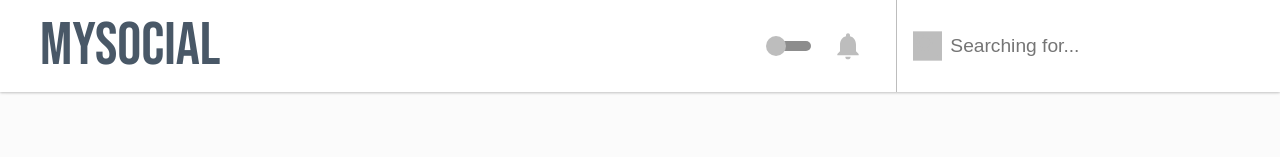
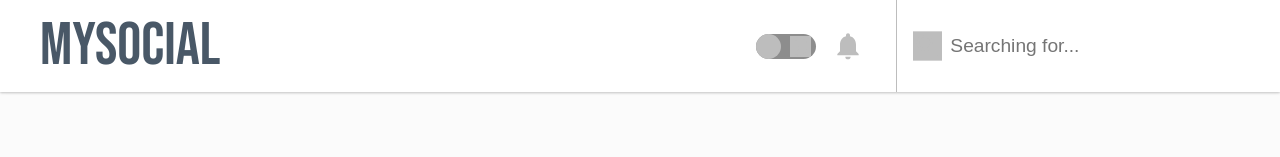
Before and after one commit to pedromihael/react-social-network, a React (Create React App) app: page / in a window 1280 px wide. Shown: the top 157 px of the page. Built offline with nearby package versions, Linux system fonts and the light colour scheme.

Commit message:
chore: add custon icons to switch

```diff
--- a/src/components/Card/styles.ts
+++ b/src/components/Card/styles.ts
@@ -62,7 +62,7 @@ export const Container = styled.div`
       transform: none;
       animation-name: ${fadeInOpacity};
       animation-iteration-count: 1;
-      animation-timing-function: ease-in;
+      animation-timing-function: ease-in-out;
       animation-duration: 0.25s;
     }
   }
--- /dev/null
+++ b/src/components/Switch/index.tsx
@@ -0,0 +1,40 @@
+import React, { useContext } from 'react';
+import { MdBrightness4, MdBrightness2 } from 'react-icons/md';
+import ReactSwitch from 'react-switch';
+import { ThemeContext } from 'styled-components';
+import { shade, lighten } from 'polished';
+import { OnIcon, OffIcon } from './styles';
+
+interface Props {
+  toggleTheme(): void
+}
+
+const Switch: React.FC<Props> = ({ toggleTheme }) => {
+  const { colors, title } = useContext(ThemeContext);
+
+  return (
+    <ReactSwitch
+      onChange={toggleTheme}
+      checked={title === 'dark'}
+      height={25}
+      width={60}
+      handleDiameter={25}
+      onHandleColor={lighten(0.25, colors.alterColor)}
+      offHandleColor={colors.alterColor}
+      offColor={shade(0.25, colors.alterColor)}
+      onColor={lighten(0.25, colors.background)}
+      uncheckedIcon={
+        <OnIcon>
+          <MdBrightness2 />
+        </OnIcon>
+      }
+      checkedIcon={
+        <OffIcon>
+          <MdBrightness4 />
+        </OffIcon>
+      }
+    />
+  );
+}
+
+export default Switch;
--- /dev/null
+++ b/src/components/Switch/styles.ts
@@ -0,0 +1,17 @@
+import styled from 'styled-components';
+
+export const OffIcon = styled.div`
+  display: flex;
+  align-items: center;
+  justify-content: center;
+  padding-right: 5px;
+  height: 100%;
+`;
+
+export const OnIcon = styled.div`
+  display: flex;
+  align-items: center;
+  justify-content: center;
+  padding-left: 5px;
+  height: 100%;
+`;
--- a/src/components/index.ts
+++ b/src/components/index.ts
@@ -2,5 +2,6 @@ import Search from './Search';
 import Greeting from './Greeting';
 import Card from './Card';
 import Button from './Button';
+import Switch from './Switch';
 
-export { Search, Greeting, Card, Button };
+export { Search, Greeting, Card, Button, Switch };
--- a/src/layout/Header/index.tsx
+++ b/src/layout/Header/index.tsx
@@ -1,11 +1,8 @@
-import React, { useContext } from 'react';
+import React from 'react';
 import { MdNotifications } from 'react-icons/md'
-import Switch from 'react-switch';
-import { ThemeContext } from 'styled-components';
-import { shade, lighten } from 'polished';
+import { Search, Switch } from '../../components'
+import { Container } from './styles';
 
-import { Search } from '../../components'
-import { Container } from './styles';
 
 interface Props {
   text: string;
@@ -13,25 +10,12 @@ interface Props {
 }
 
 const Header: React.FC<Props> = ({ text, toggleTheme }) => {
-  const { colors, title } = useContext(ThemeContext);
 
   return (
     <Container>
       <h1>{text}</h1>
       <div>
-        <Switch
-          onChange={toggleTheme}
-          checked={title === 'dark'}
-          checkedIcon={false}
-          uncheckedIcon={false}
-          height={10}
-          width={40}
-          handleDiameter={20}
-          onHandleColor={lighten(0.25, colors.alterColor)}
-          offHandleColor={colors.alterColor}
-          offColor={shade(0.25, colors.alterColor)}
-          onColor={colors.alterColor}
-        />
+        <Switch toggleTheme={toggleTheme} />
         <MdNotifications size="2rem" />
         <Search text="Searching for..." />
       </div>
```
